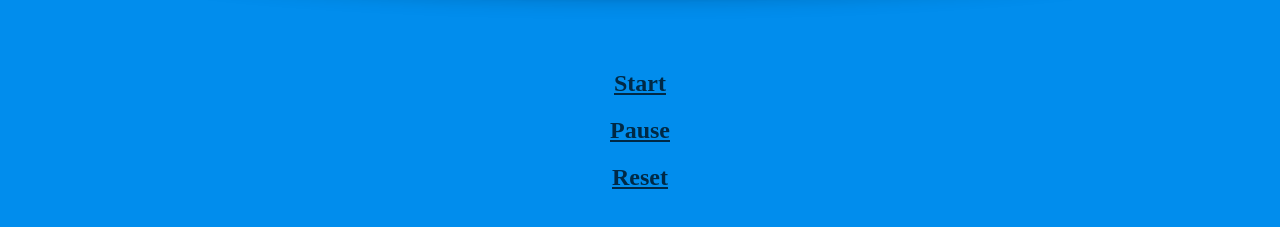
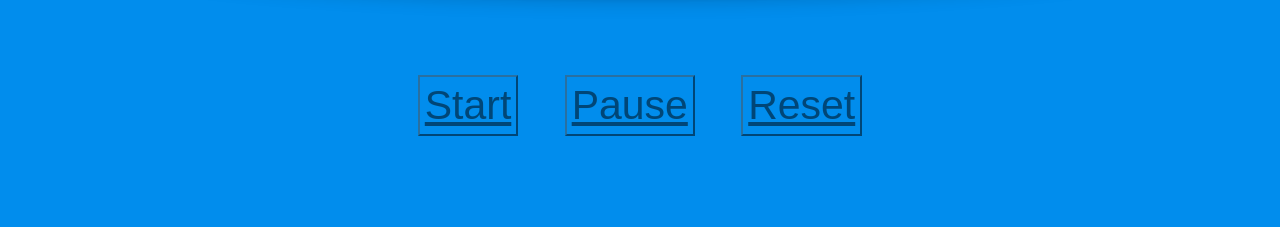
Before and after one commit to Aportello/TOPomodoro, a plain HTML site: page index.html in a window 1280 px wide. Shown: the part 353-580 px from the top of the page. Drawn offline with Linux system fonts and the light colour scheme.

Commit message:
initial css

```diff
--- a/index.html
+++ b/index.html
@@ -11,11 +11,9 @@
 <div id = 'container'>
     <div id = 'timer'>25:00</div>
     <div id = 'controls'>
-        <u>
-        <h2>Start</h2>
-        <h2>Pause</h2>
-        <h2>Reset</h2>
-        </u>
+        <button id = 'controls'><u>Start</u></button>
+        <button id = 'controls'><u>Pause</u></button>
+        <button id = 'controls'><u>Reset</u></button>
     </div>
 
 </div>
--- a/style.css
+++ b/style.css
@@ -1,5 +1,6 @@
 :root {
     background-color: #018DED;
+    text-shadow: 2px 2px rgba(0,0,0,0.23);
 }
 #container {
     text-align: center;
@@ -19,8 +20,12 @@
 }
 #controls {
     opacity: 0.7;
-
+    display: inline-block;
+    margin: auto 20px auto 20px;
+    background-color: #018DED;
+    font-size: 1.6em;
+    padding: 5px;
 }
-.hover {
-
+button:hover {
+    transform: scale(1.1);
 }
```
